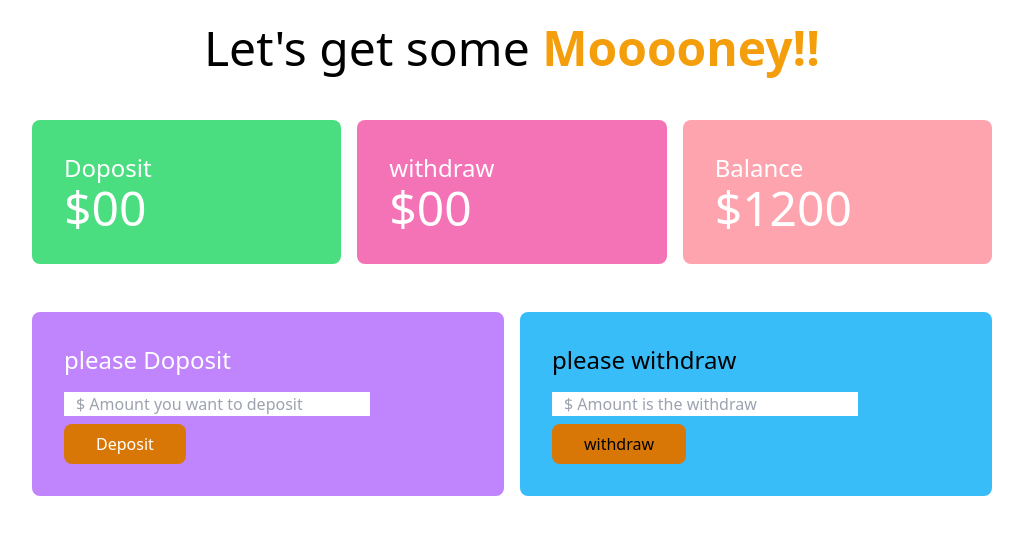
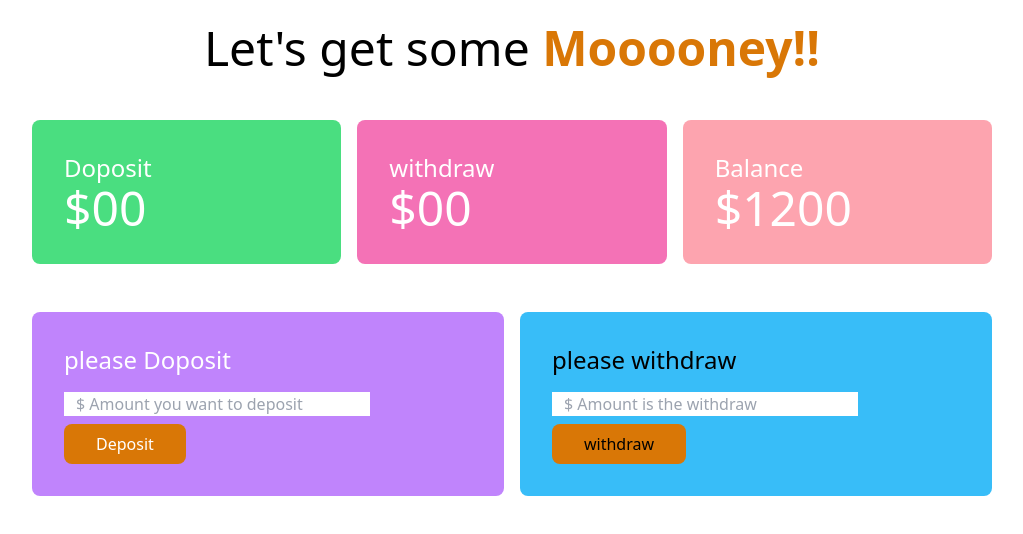
Before and after one commit to mdmostofakhan/baper-er-bank, a plain HTML site: page bank.html in a window 1280 px wide. Shown: the whole page, without its empty margins (128-1151 px from the left). Drawn offline with nearby package versions, Linux system fonts and the light colour scheme.

Commit message:
withdraw

```diff
--- a/bank.html
+++ b/bank.html
@@ -12,7 +12,7 @@
 <body>
     <header>
         <h1 class="text-5xl text-center mt-6">Let's get some
-            <span class="font-semibold text-amber-500">Mooooney!!</span>
+            <span class="font-semibold text-amber-600">Mooooney!!</span>
         </h1>
     </header>
     <main>
```
Also changed, not shown: js/deposit.js (+25 -0 lines), js/withdraw.js (+25 -0 lines).
